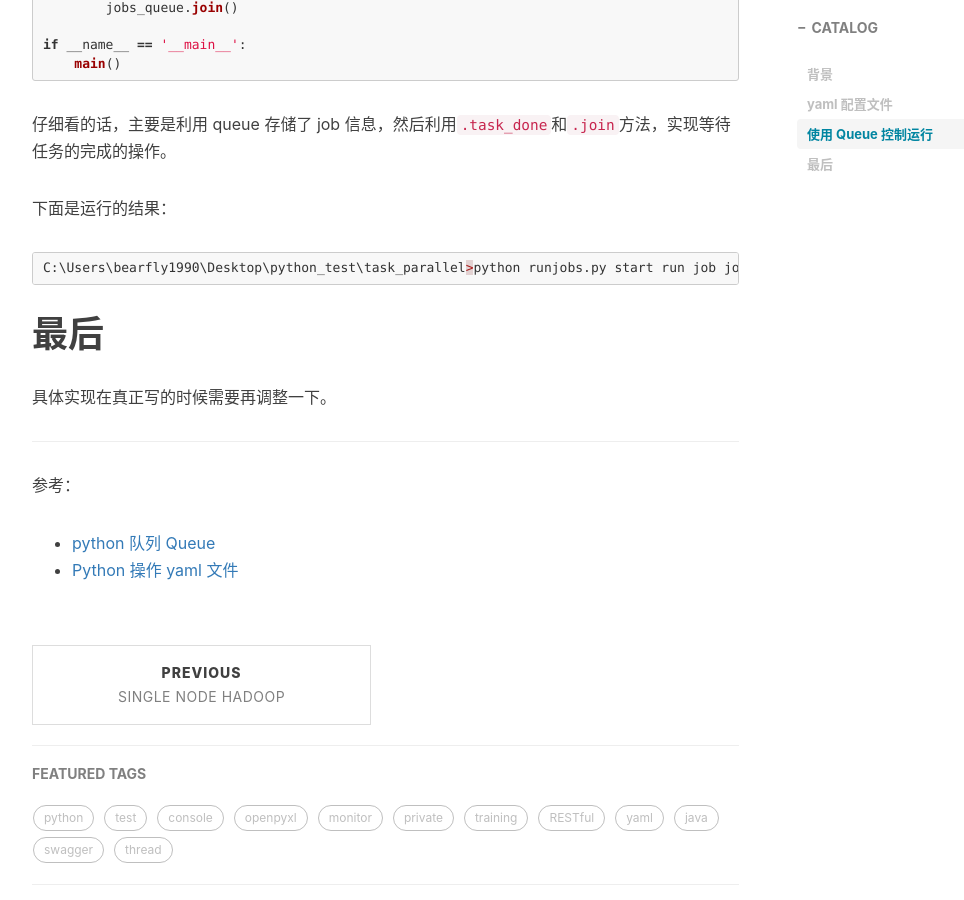
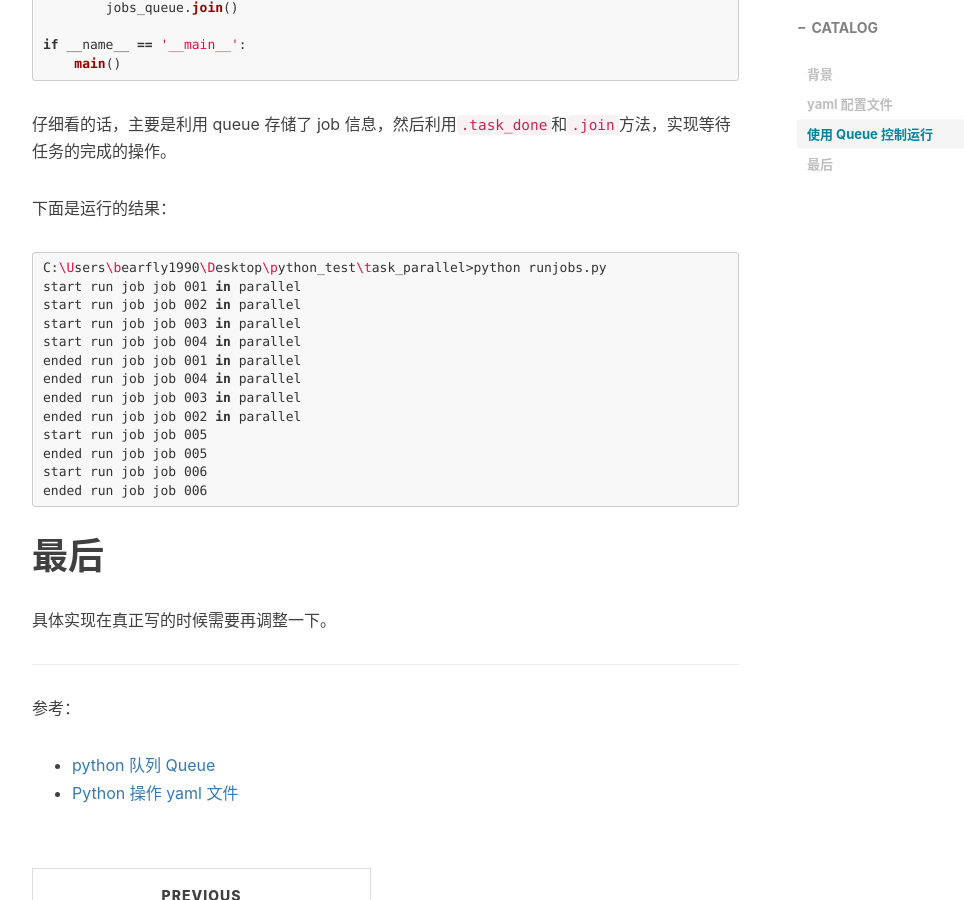
Before and after one commit to bearfly1990/bearfly.github.io, a Jekyll site: the page built from _posts/2018/12/2018-12-18-PyRunJobsInParallel.md, in a window 1280 px wide and 900 px high, scrolled down 2267 px. Shown: the whole window, without its empty margins (233-1197 px from the left). Built offline with Jekyll 4.4.1, drawn with Linux system fonts in a browser that asks for light colours; nearby versions of some CDN libraries; comment, search, counter and statistics services are not loaded.

Commit message:
Update 2018-12-18-PyRunJobsInParallel.md

````diff
--- a/_posts/2018/12/2018-12-18-PyRunJobsInParallel.md
+++ b/_posts/2018/12/2018-12-18-PyRunJobsInParallel.md
@@ -102,26 +102,17 @@ if __name__ == '__main__':
 
 下面是运行的结果：
 
-```powershell
+```bash
 C:\Users\bearfly1990\Desktop\python_test\task_parallel>python runjobs.py
 start run job job 001 in parallel
-
 start run job job 002 in parallel
-
 start run job job 003 in parallel
-
 start run job job 004 in parallel
-
 ended run job job 001 in parallel
-
 ended run job job 004 in parallel
-
 ended run job job 003 in parallel
-
 ended run job job 002 in parallel
-
 start run job job 005
-
 ended run job job 005
 start run job job 006
 ended run job job 006
````
